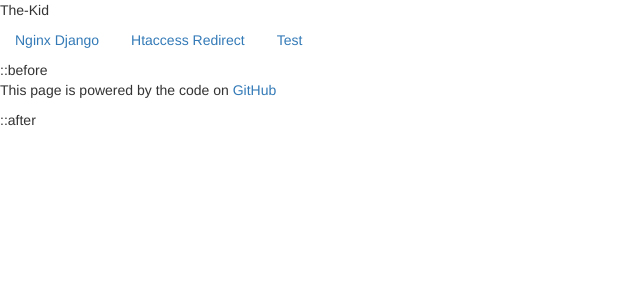
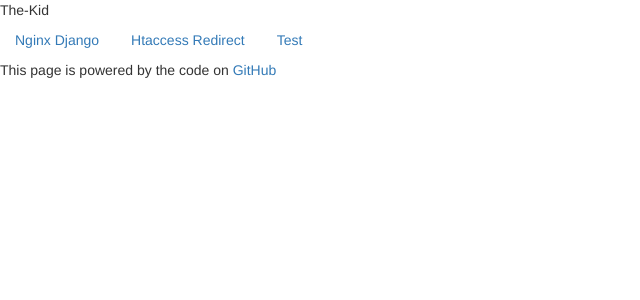
Before and after one commit to Sudo-Kid/angularjs_config_gen, a PHP site: page / in a window 1280 px wide. Shown: the top 300 px of the page, without its empty margins (0-640 px from the left). Run offline with PHP 8.4, Linux system fonts and the light colour scheme.

Commit message:
Fixed typo in index footer

```diff
--- a/index.php
+++ b/index.php
@@ -73,9 +73,7 @@ Second Test!!
 
 <footer>
 	<div>
-		::before
 		<p>This page is powered by the code on <a href="https://github.com/the-kid89/angularjs_config_gen">GitHub</a></p>
-		::after
 	</div>
 </footer>
 </body>
```
